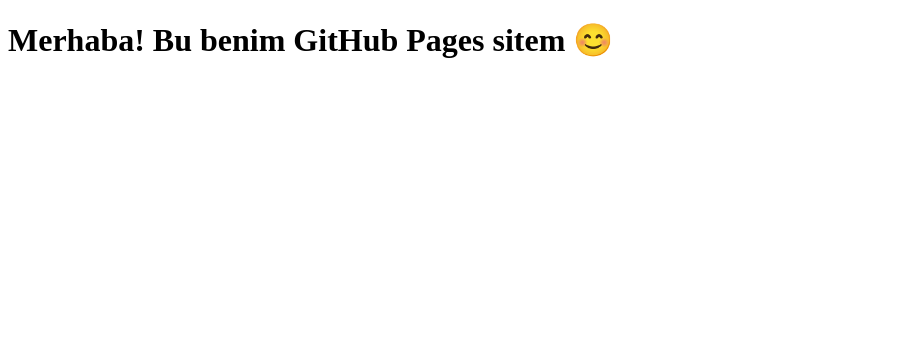
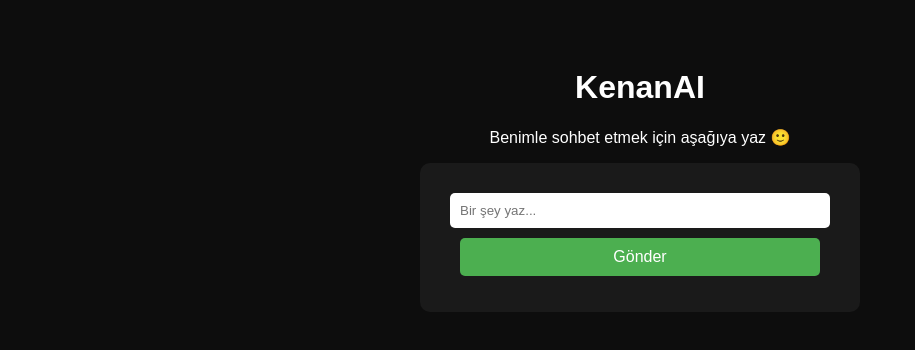
Before and after one commit to Kenansuy/kenanai.github.io, a plain HTML site: page index.html in a window 1280 px wide. Shown: the whole page, without its empty margins (0-915 px from the left). Drawn offline with Linux system fonts and the light colour scheme.

Commit message:
Revamp index.html for KenanAI site

```diff
--- a/index.html
+++ b/index.html
@@ -1,9 +1,56 @@
 <!DOCTYPE html>
 <html>
 <head>
-    <title>Kenan'ın Sitesi</title>
+    <meta charset="UTF-8">
+    <title>KenanAI</title>
+    <style>
+        body {
+            background: #0d0d0d;
+            color: white;
+            font-family: Arial, sans-serif;
+            text-align: center;
+            padding: 40px;
+        }
+        .box {
+            background: #1a1a1a;
+            padding: 20px;
+            border-radius: 10px;
+            width: 90%;
+            max-width: 400px;
+            margin: auto;
+        }
+        input, button {
+            width: 90%;
+            padding: 10px;
+            border: none;
+            margin-top: 10px;
+            border-radius: 5px;
+        }
+        button {
+            background: #4CAF50;
+            color: white;
+            font-size: 16px;
+        }
+    </style>
 </head>
 <body>
-    <h1>Merhaba! Bu benim GitHub Pages sitem 😊</h1>
+
+    <h1>KenanAI</h1>
+    <p>Benimle sohbet etmek için aşağıya yaz 🙂</p>
+
+    <div class="box">
+        <input id="msg" placeholder="Bir şey yaz...">
+        <button onclick="send()">Gönder</button>
+        <p id="reply"></p>
+    </div>
+
+    <script>
+        function send() {
+            let text = document.getElementById("msg").value;
+            document.getElementById("reply").innerText =
+                "AI: " + text + " mı? İlginçmiş 😄";
+        }
+    </script>
+
 </body>
 </html>
```
